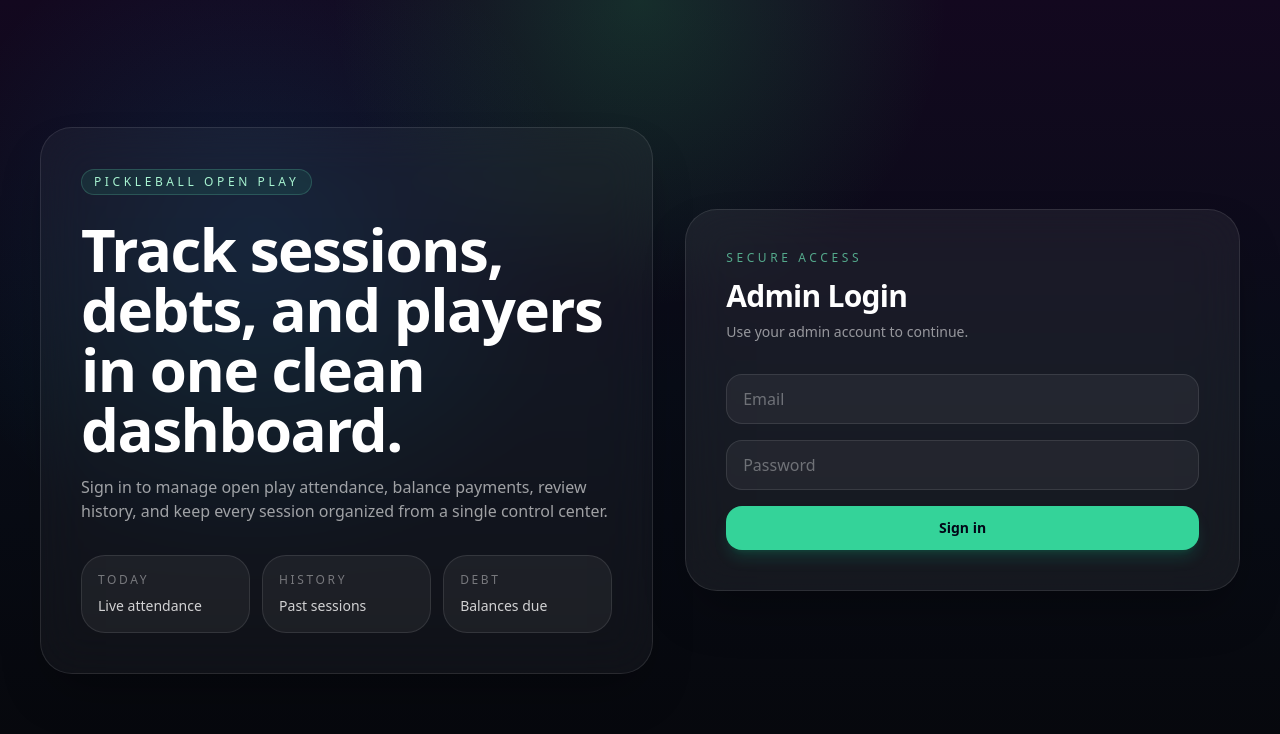
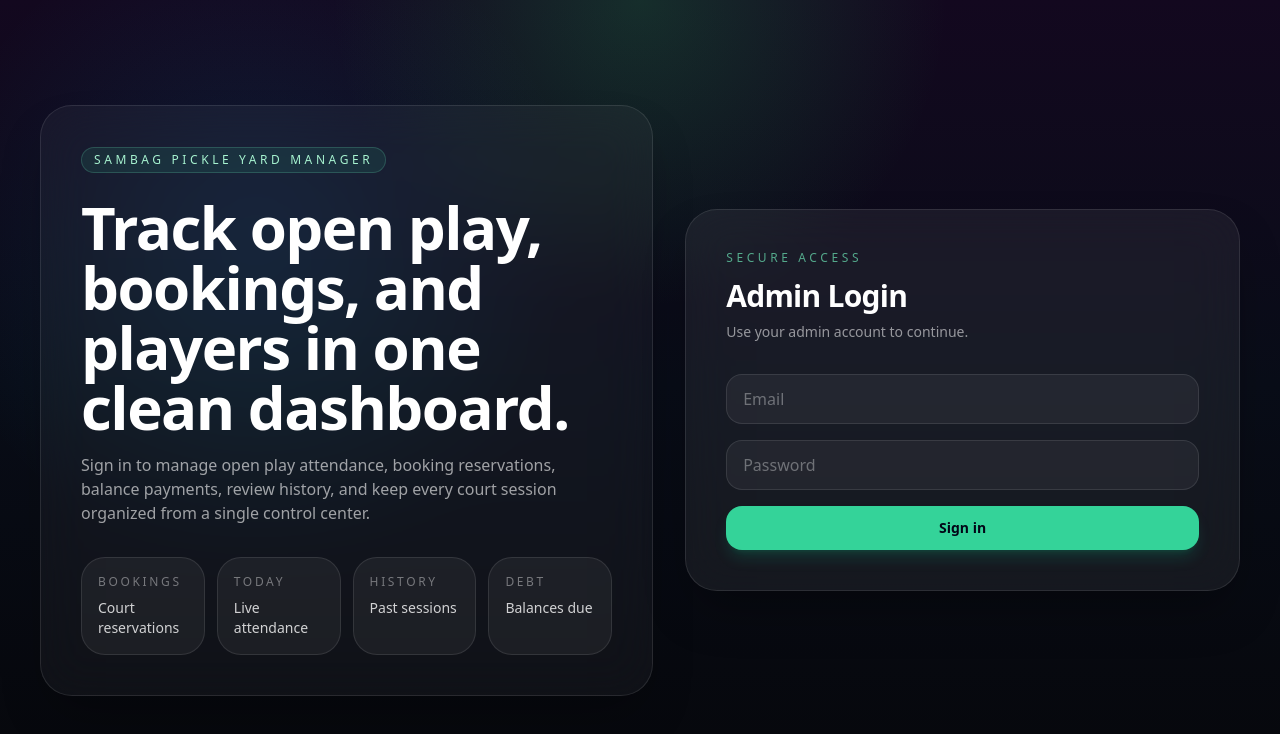
Before and after one commit to FuzzyWuzzy31/Sambag-Pickle-Yard-Manager, a React (Vite) app: page /login in a window 1280 px wide. Shown: the top 734 px of the page. Built offline with nearby package versions, Linux system fonts and the light colour scheme; no server answers.

Commit message:
Update login and booking timeline labels

```diff
--- a/src/pages/BookingManager.jsx
+++ b/src/pages/BookingManager.jsx
@@ -121,7 +121,7 @@ export default function BookingManagerPage() {
 
       hours.push({
         hour,
-        label: formatHour(hour),
+        label: `${formatHour(hour)}-${formatHour(nextHour)}`,
         bookingCount: activeBookings.length,
         available: activeBookings.length === 0,
         bookings: activeBookings,
--- a/src/pages/Login.jsx
+++ b/src/pages/Login.jsx
@@ -37,18 +37,19 @@ export default function LoginPage() {
           <section className="flex flex-col justify-between rounded-[2rem] border border-white/10 bg-white/[0.04] p-6 shadow-2xl shadow-black/30 backdrop-blur-xl sm:p-8 lg:p-10">
             <div>
               <div className="inline-flex items-center gap-2 rounded-full border border-emerald-300/20 bg-emerald-400/10 px-3 py-1 text-xs uppercase tracking-[0.3em] text-emerald-200">
-                Pickleball Open Play
+                Sambag Pickle Yard Manager
               </div>
               <h1 className="mt-6 max-w-xl text-4xl font-semibold tracking-tight sm:text-5xl lg:text-6xl">
-                Track sessions, debts, and players in one clean dashboard.
+                Track open play, bookings, and players in one clean dashboard.
               </h1>
               <p className="mt-4 max-w-xl text-sm leading-6 text-white/60 sm:text-base">
-                Sign in to manage open play attendance, balance payments, review history, and keep every session organized from a single control center.
+                Sign in to manage open play attendance, booking reservations, balance payments, review history, and keep every court session organized from a single control center.
               </p>
             </div>
 
-            <div className="mt-8 grid gap-3 sm:grid-cols-3">
+            <div className="mt-8 grid gap-3 sm:grid-cols-2 lg:grid-cols-4">
               {[
+                { label: 'Bookings', value: 'Court reservations' },
                 { label: 'Today', value: 'Live attendance' },
                 { label: 'History', value: 'Past sessions' },
                 { label: 'Debt', value: 'Balances due' },
```
Also changed, not shown: 5 other files (tests, documents, lock files or other folders).
